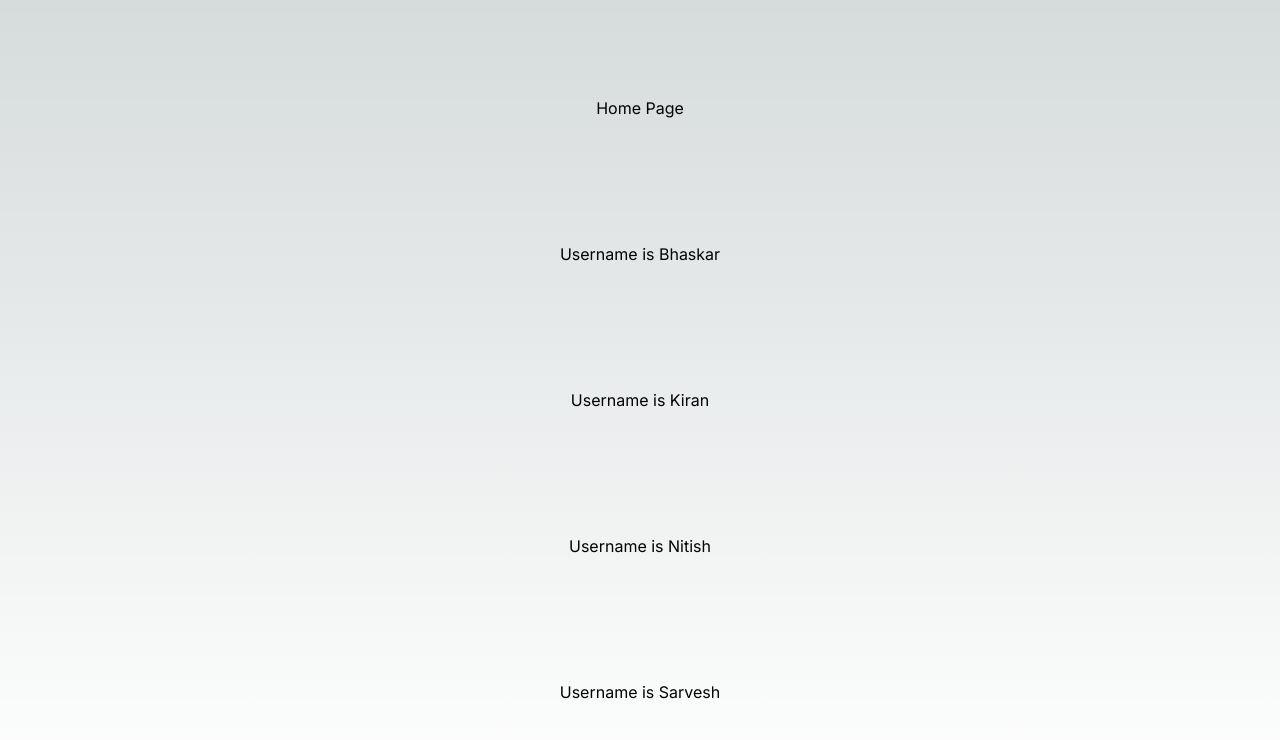
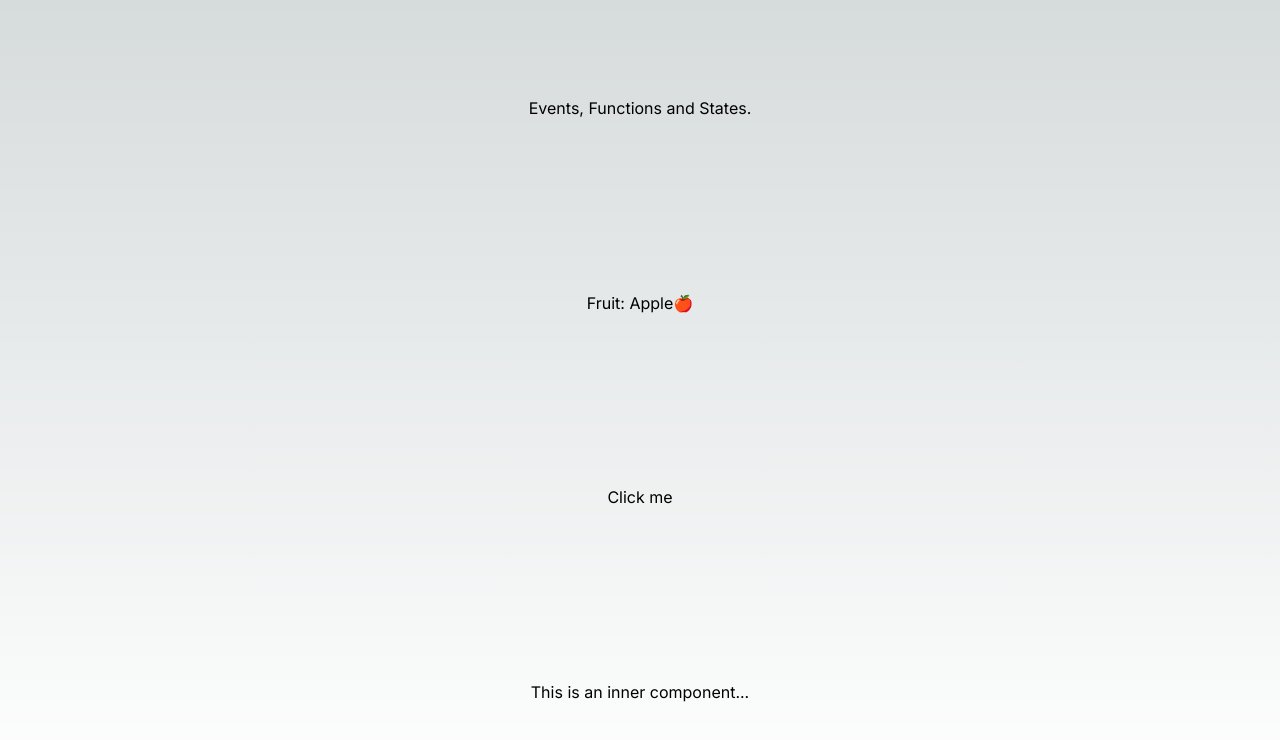
Before and after one commit to prajapatibhaskar/hello-world, a Next.js app: page / in a window 1280 px wide. Shown: the top 740 px of the page. Built offline with nearby package versions, Linux system fonts and the light colour scheme.

Commit message:
Changed Page.js
Added an onClick event
Added a regular function and a Component
Added React Hook(useState) to manage state of functional component
Added InnerComponent (it works as the name suggests :))

```diff
--- a/src/app/page.js
+++ b/src/app/page.js
@@ -1,11 +1,27 @@
+"use client"
+
+import { useState } from "react"
+
 export default function Home() {
+
+  const [fruitName, setFruitName] = useState("Apple🍎")
+
+  // regular function
+  const fruit = () => {
+    setFruitName(fruitName === "Apple🍎" ? "Orange🍊" : "Apple🍎")
+  }
+
+  // a component
+  const InnerComponent = () => {
+    return <h1>This is an inner component...</h1>
+  }
+
   return (
     <main className="flex min-h-screen flex-col items-center justify-between p-24">
-      <h1>Home Page</h1>
-      <User name="Bhaskar"/>
-      <User name="Kiran"/>
-      <User name="Nitish"/>
-      <User name="Sarvesh"/>
+      <h1>Events, Functions and States.</h1>
+      <h1>Fruit: {fruitName}</h1>
+      <button onClick={fruit}>Click me</button>
+      <InnerComponent />
     </main>
   )
 }
```
